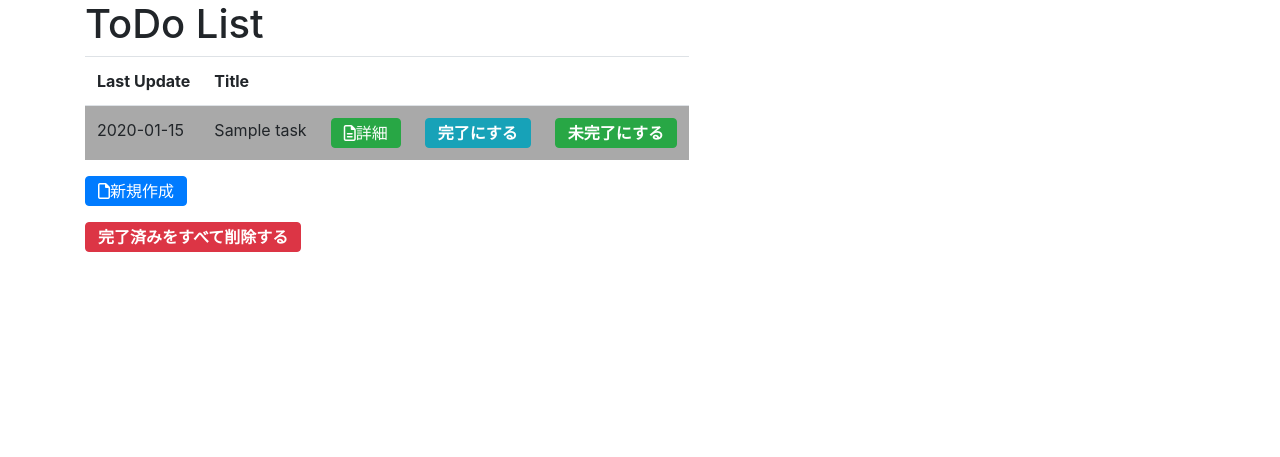
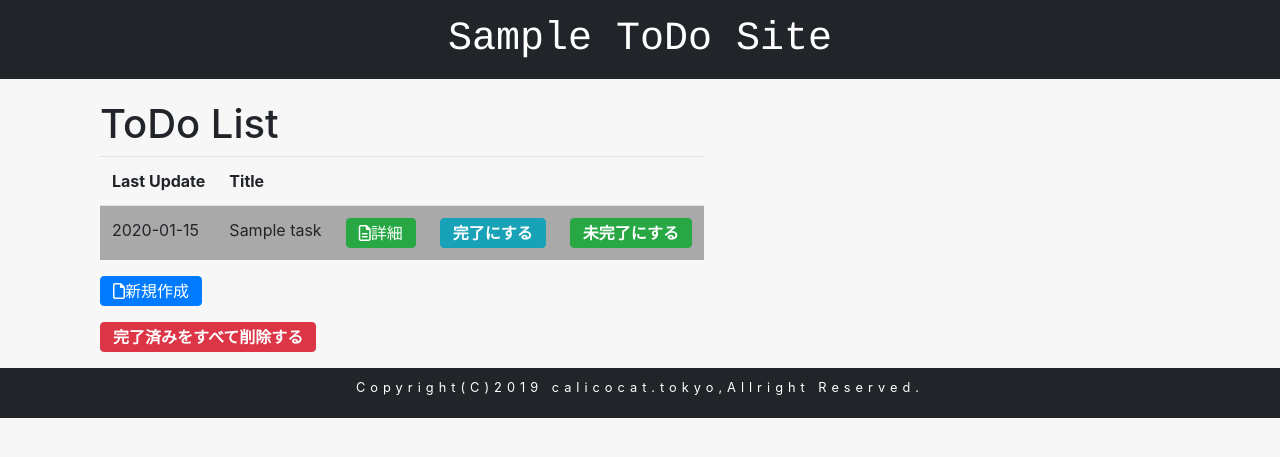
Before and after one commit to FumihiroMaejima/fltest, a Flask app: page / in a window 1280 px wide. Shown: the top 457 px of the page. Run offline with Flask 2, Linux system fonts and the light colour scheme; tables that the repository leaves empty hold one stand-in row (values such as "Sample post"); some libraries are stand-ins or nearby versions.

Commit message:
make css file & setting.

```diff
--- /dev/null
+++ b/app/src/static/css/style.css
@@ -0,0 +1,96 @@
+@charset 'utf-8';
+
+.navbar {
+    background-color: #fff;
+    box-shadow: 0 2px 4px rgba(0,0,0,0.04);
+    height: 45px;
+    color: #000;
+}
+body {
+    background-color: #f7f7f7;
+}
+main {
+    max-width: 750px;
+    word-wrap: break-word;
+    padding-top: 100px;
+}
+.global-header {
+    background: #222 no-repeat center center;
+    background-size: cover;
+    margin-bottom: 30px;
+    position: fixed;
+    top: 0;
+    left: 0;
+    z-index: 24;
+    width: 100%;
+}
+.global-header .header-text {
+    position: relative;
+    padding-bottom: 1px;
+    height: 100%;
+    background-color: #212529;
+    color: rgba(255,255,255,0.9);
+}
+.global-header .header-text h1 {
+    margin: 0 auto;
+    padding-top: 15px;
+    padding-bottom: 15px;
+    text-align: center;
+    font-weight: 200;
+    font-family: Courier !important;
+}
+.global-header .header-text h1 a {
+    color: #ffffff;
+    text-decoration: none;
+}
+.global-header .tag-line {
+    margin: 10px auto;
+    padding: 0 10px;
+    max-width: 430px;
+    color: rgba(255,255,255,0.7);
+    text-align: center;
+    font-weight: 300;
+}
+
+/* 画面サイズごとの設定 */
+/* 479px以下 */
+@media screen and (max-width: 479px) {
+    main {
+        padding-top: 70px;
+    }
+
+    .header-text h1 {
+        font-size: 150%;
+    }
+}
+
+/* 480px以上 764px以下*/
+@media screen and (min-width: 480px) and (max-width: 764px) {
+    .tab_wrap {
+        width: 470px;
+        margin: 10px auto;
+    }
+}
+
+/* 765px以上 */
+@media screen and (min-width: 765px) {
+    .tab_wrap {
+        width: 470px;
+        margin: 10px auto;
+    }
+}
+/* 画面サイズごとの設定 終了 */
+
+footer{
+    font-size: 80%;                 /*フォントサイズの指定*/
+    width: 100%;                    /*横幅の指定*/
+    text-align: center;             /*文字の中央寄せ*/
+    padding-top: 10px;              /*文字上部の余白指定*/
+    padding-bottom: 5px;            /*文字下部の余白指定*/
+    background-color: #212529;    /*背景色の指定*/
+}
+footer address{
+    color: #fff;          /*文字色の指定*/
+    letter-spacing: 5px;    /*文字と文字の間隔をあける*/
+    font-style: normal;     /*文字の斜体を取り消す*/
+}
--- a/app/src/templates/layout.html
+++ b/app/src/templates/layout.html
@@ -5,6 +5,7 @@
     <meta charset="utf-8">
     <meta name="viewport" content="width=device-width, initial-scale=1">
     <link rel="stylesheet" href="https://maxcdn.bootstrapcdn.com/bootstrap/4.3.1/css/bootstrap.min.css">
+    <link rel="stylesheet" href="/static/css/style.css">
     <script type="text/javascript" src="https://ajax.googleapis.com/ajax/libs/jquery/3.4.1/jquery.min.js"></script>
     <script type="text/javascript" src="https://cdnjs.cloudflare.com/ajax/libs/popper.js/1.14.7/umd/popper.min.js"></script>
     <script type="text/javascript" src="https://maxcdn.bootstrapcdn.com/bootstrap/4.3.1/js/bootstrap.min.js"></script>
@@ -14,8 +15,22 @@
 </head>
 
 <body>
-    {% block content %}
-    {% endblock %}
+    <header class="global-header">
+        <section class="header-text">
+            <h1><a href="/">Sample ToDo Site</a></h1>
+        </section>
+    </header>
+
+
+    <main id="app" class="container">
+        {% block content %}
+        {% endblock %}
+    </main>
+
+    <footer>
+        <address>Copyright(C)2019 calicocat.tokyo,Allright Reserved.</address>
+    </footer>
+
 </body>
 
 </html>
```
Also changed, not shown: 1 other file.
